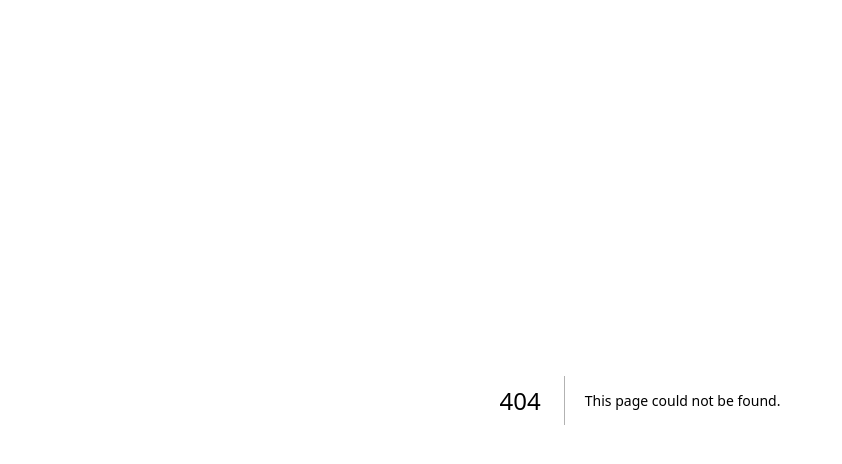
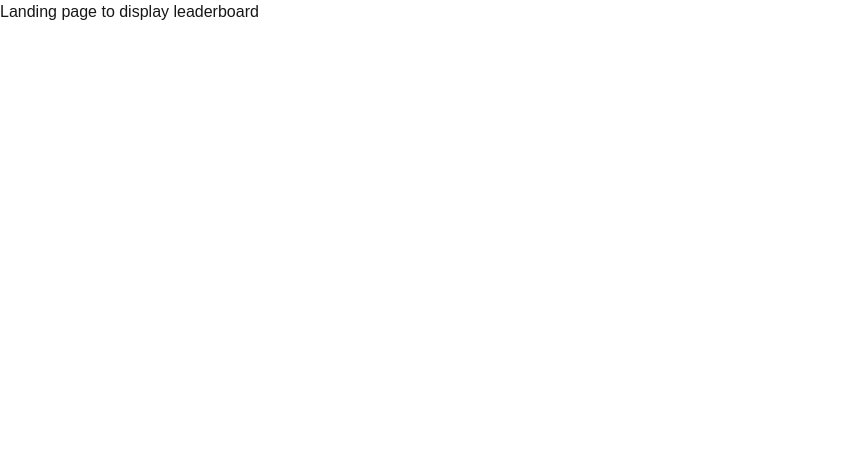
Before and after one commit to HassanTuray/TTPSpringProject, a Next.js app in the folder attendance-dashboard-app/: page /landing-page in a window 1280 px wide. Before the commit this address had no page. Shown: the top 464 px of the page, without its empty margins (0-842 px from the left). Built offline with nearby package versions, Linux system fonts and the light colour scheme.

Commit message:
going to bed im tired and lazy

```diff
--- /dev/null
+++ b/attendance-dashboard-app/app/landing-page/page.tsx
@@ -0,0 +1,3 @@
+export default function Landing() {
+  return <div>Landing page to display leaderboard</div>;
+}
--- /dev/null
+++ b/attendance-dashboard-app/app/sign-in/page.tsx
@@ -0,0 +1,3 @@
+export default function SignIn() {
+  return <div>Sign in page</div>;
+}
--- /dev/null
+++ b/attendance-dashboard-app/app/sign-up/page.tsx
@@ -0,0 +1,3 @@
+export default function SignUp() {
+  return <div>sign up page</div>;
+}
--- /dev/null
+++ b/attendance-dashboard-app/app/view-profile/page.tsx
@@ -0,0 +1,3 @@
+export default function ViewProfile() {
+  return <div>view profile page</div>;
+}
```
